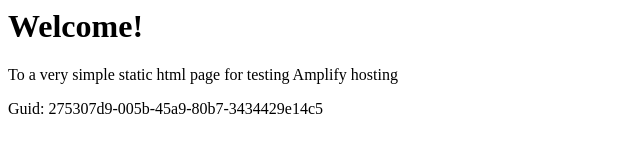
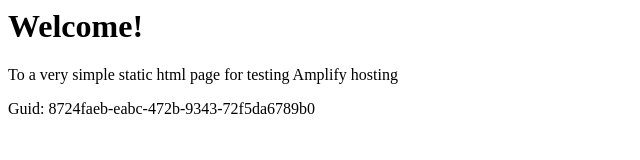
Before and after one commit to aws-aemilia-kix/Github-PR-Commit-Integration-Test-DoNotTouch-Gith-BKMSSQOA-v1-preprod-ap-northeast-3, a website: page src/index.html in a window 1280 px wide. Shown: the full height of the page, 0-640 px from the left. Drawn offline with Linux system fonts and the light colour scheme.

Commit message:
commit from integ tests

```diff
--- a/src/index.html
+++ b/src/index.html
@@ -12,6 +12,6 @@
 <body>
     <h1>Welcome!</h1>
     <p>To a very simple static html page for testing Amplify hosting</p>
-    <p>Guid: 275307d9-005b-45a9-80b7-3434429e14c5</p></body>
+    <p>Guid: 8724faeb-eabc-472b-9343-72f5da6789b0</p></body>
 
 </html>
```
